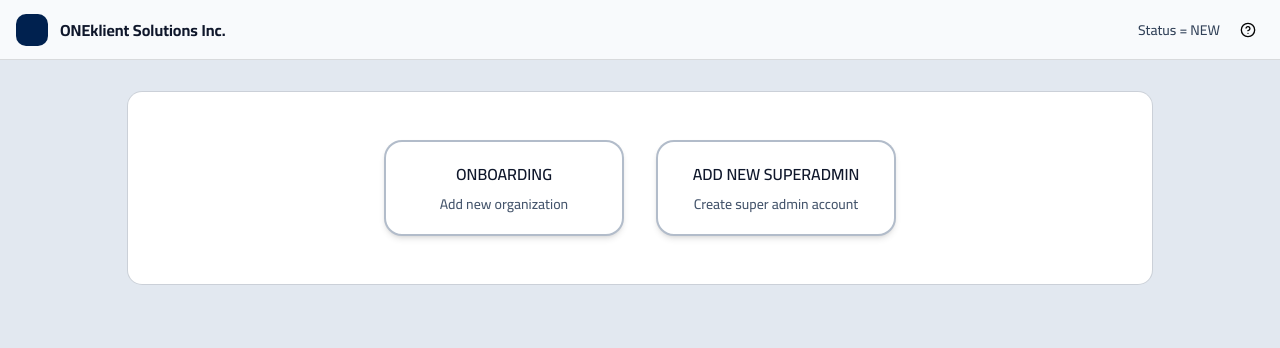
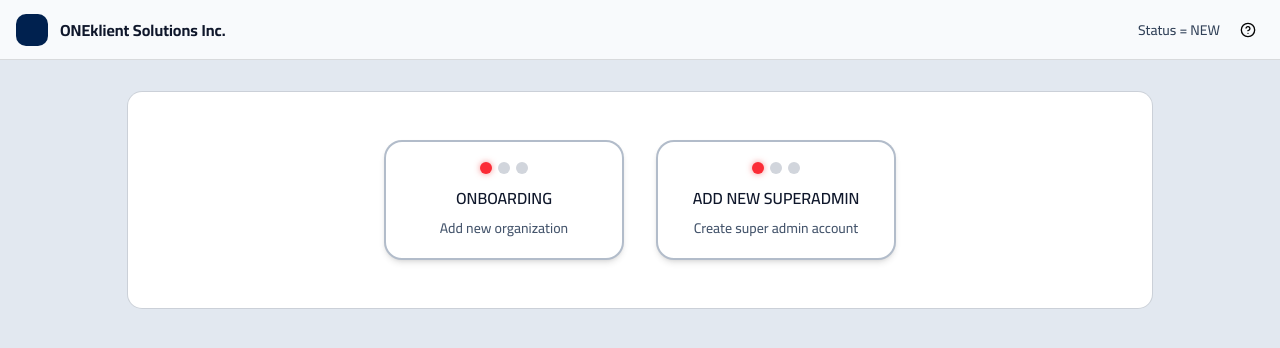
Before and after one commit to Mohamedalmasr/admin-oneklient, a Next.js app: page / in a window 1280 px wide. Shown: the top 348 px of the page. Built offline with nearby package versions, Linux system fonts and the light colour scheme.

Commit message:
feat: implement traffic light status indicators for onboarding and superadmin tiles

```diff
--- a/app/page.tsx
+++ b/app/page.tsx
@@ -1,8 +1,41 @@
+"use client"
+
+import { useState } from "react"
 import { AdminHeader } from "@/components/admin-header"
 import { AdminTile } from "@/components/admin-tile"
 import { Card } from "@/components/ui/card"
+import type { OrganizationData } from "@/types/onboarding"
+
+type Status = "red" | "yellow" | "green"
+
+function getInitialStatuses(): { onboardingStatus: Status; superadminStatus: Status } {
+  const raw = typeof window !== "undefined" ? sessionStorage.getItem("onboardingOrganizations") : null
+  if (!raw) return { onboardingStatus: "red", superadminStatus: "red" }
+
+  let orgs: OrganizationData[]
+  try {
+    orgs = JSON.parse(raw)
+    if (!Array.isArray(orgs)) orgs = []
+  } catch {
+    orgs = []
+  }
+
+  if (orgs.length === 0) return { onboardingStatus: "red", superadminStatus: "red" }
+
+  const completed = sessionStorage.getItem("onboardingCompleted") === "true"
+  const onboardingStatus: Status = completed ? "green" : "yellow"
+
+  const hasSuperAdmins = orgs.some(
+    (org) => Array.isArray(org.superAdmins) && org.superAdmins.length > 0
+  )
+  const superadminStatus: Status = hasSuperAdmins ? "green" : "yellow"
+
+  return { onboardingStatus, superadminStatus }
+}
 
 export default function Home() {
+  const [{ onboardingStatus, superadminStatus }] = useState(getInitialStatuses)
+
   return (
     <>
       <AdminHeader />
@@ -14,12 +47,14 @@ export default function Home() {
               description="Add new organization"
               href="/onboarding"
               message="Opening onboarding flow..."
+              status={onboardingStatus}
             />
             <AdminTile
               title="ADD NEW SUPERADMIN"
               description="Create super admin account"
               href="/superadmin-manager"
               message="Opening add new super admin page..."
+              status={superadminStatus}
             />
           </div>
         </Card>
--- a/components/admin-tile.tsx
+++ b/components/admin-tile.tsx
@@ -2,19 +2,31 @@
 
 import { toast } from "sonner"
 import { cn } from "@/lib/utils"
+
+type Status = "red" | "yellow" | "green"
 
 interface AdminTileProps {
   title: string
   description: string
   href: string
   message?: string
+  status?: Status
 }
+
+const statusConfig: Record<Status, { active: string; inactive: string }> = {
+  red: { active: "bg-red-500 shadow-[0_0_6px_rgba(239,68,68,0.6)]", inactive: "bg-gray-300 dark:bg-gray-600" },
+  yellow: { active: "bg-yellow-400 shadow-[0_0_6px_rgba(234,179,8,0.6)]", inactive: "bg-gray-300 dark:bg-gray-600" },
+  green: { active: "bg-green-500 shadow-[0_0_6px_rgba(34,197,94,0.6)]", inactive: "bg-gray-300 dark:bg-gray-600" },
+}
+
+const statusOrder: Status[] = ["red", "yellow", "green"]
 
 export function AdminTile({
   title,
   description,
   href,
   message,
+  status = "red",
 }: AdminTileProps) {
   const handleClick = (e: React.MouseEvent) => {
     if (message) {
@@ -37,6 +49,17 @@ export function AdminTile({
         "focus-visible:outline-none focus-visible:ring-2 focus-visible:ring-ring focus-visible:ring-offset-2"
       )}
     >
+      <div className="flex gap-1.5 mb-3" dir="ltr">
+        {statusOrder.map((s) => (
+          <span
+            key={s}
+            className={cn(
+              "h-3 w-3 rounded-full transition-all duration-300",
+              status === s ? statusConfig[s].active : statusConfig[s].inactive
+            )}
+          />
+        ))}
+      </div>
       <span className="mb-2 text-base font-semibold text-slate-900 dark:text-slate-100">
         {title}
       </span>
--- a/hooks/use-onboarding-form.ts
+++ b/hooks/use-onboarding-form.ts
@@ -146,6 +146,7 @@ export function useOnboardingForm() {
     setLocked(true)
     const organization = buildOrganizationData()
     saveOrganization(organization)
+    sessionStorage.setItem("onboardingCompleted", "true")
 
     toast.success("Organization saved successfully!", {
       description: "Redirecting to admin...",
```
